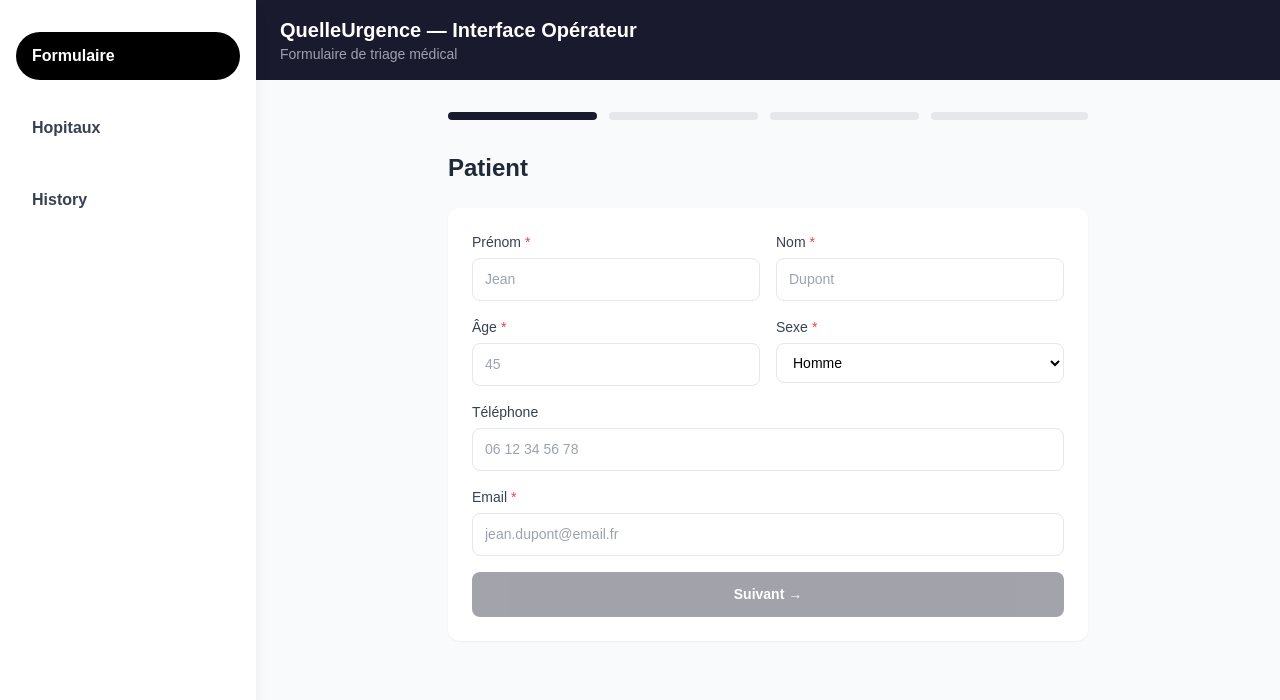
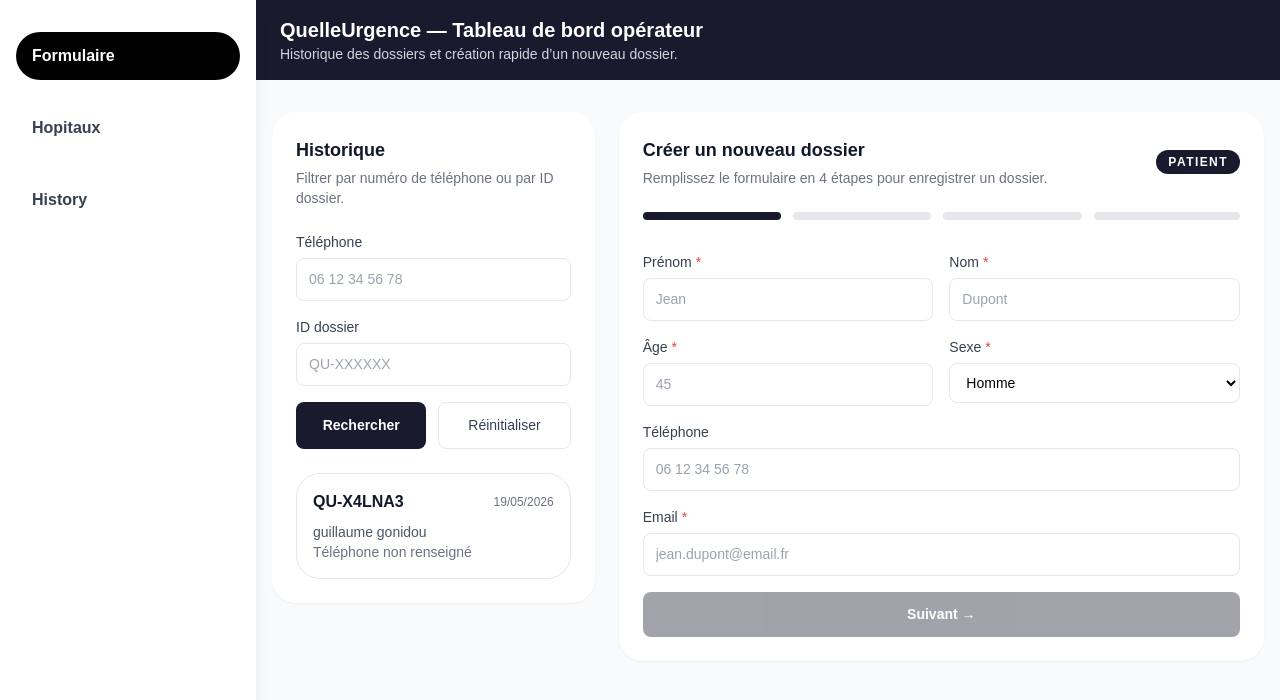
Before and after one commit to MarwaneGP/QuelleUrgence-refont, a Next.js app: page /operateur in a window 1280 px wide. Shown: the top 700 px of the page. Built offline with nearby package versions, Linux system fonts and the light colour scheme.

Commit message:
dashboard operator

```diff
--- /dev/null
+++ b/app/api/dossiers/route.ts
@@ -0,0 +1,20 @@
+import { NextResponse } from 'next/server';
+import { getAllDossiers } from '@/lib/dossier';
+
+export async function GET(request: Request) {
+  const url = new URL(request.url);
+  const phone = url.searchParams.get('phone')?.trim() ?? '';
+  const accessCode = url.searchParams.get('id')?.trim().toUpperCase() ?? '';
+
+  const dossiers = getAllDossiers().filter(dossier => {
+    if (phone && !dossier.patient.phone.toLowerCase().includes(phone.toLowerCase())) {
+      return false;
+    }
+    if (accessCode && !dossier.accessCode.toUpperCase().includes(accessCode)) {
+      return false;
+    }
+    return true;
+  });
+
+  return NextResponse.json({ dossiers });
+}
--- a/app/operateur/page.tsx
+++ b/app/operateur/page.tsx
@@ -28,6 +28,17 @@ const COMMON_SYMPTOMS = [
 ];
 
 type Step = 'patient' | 'symptoms' | 'location' | 'confirm' | 'result';
+
+type DossierHistoryItem = {
+  accessCode: string;
+  createdAt: string;
+  patient: {
+    firstName: string;
+    lastName: string;
+    phone: string;
+    email: string;
+  };
+};
 
 interface FormData {
   firstName: string;
@@ -72,6 +83,15 @@ export default function OperateurPage() {
   const [result, setResult] = useState<CreateDossierResponse | null>(null);
   const [error, setError] = useState<string | null>(null);
   const [locating, setLocating] = useState(false);
+  const [history, setHistory] = useState<DossierHistoryItem[]>([]);
+  const [historyLoading, setHistoryLoading] = useState(false);
+  const [historyPhone, setHistoryPhone] = useState('');
+  const [historyId, setHistoryId] = useState('');
+  const [historyError, setHistoryError] = useState<string | null>(null);
+
+  useEffect(() => {
+    loadHistory();
+  }, []);
 
   useEffect(() => {
     if (step === 'location' && !form.latitude) {
@@ -99,6 +119,38 @@ export default function OperateurPage() {
       ...f,
       symptoms: f.symptoms.includes(s) ? f.symptoms.filter(x => x !== s) : [...f.symptoms, s],
     }));
+  }
+
+  async function loadHistory(phone = historyPhone, accessCode = historyId) {
+    setHistoryLoading(true);
+    setHistoryError(null);
+
+    const params = new URLSearchParams();
+    if (phone.trim()) params.set('phone', phone.trim());
+    if (accessCode.trim()) params.set('id', accessCode.trim().toUpperCase());
+
+    try {
+      const res = await fetch(`/api/dossiers?${params.toString()}`);
+      if (!res.ok) {
+        throw new Error('Impossible de charger l’historique');
+      }
+      const data = await res.json();
+      setHistory(data.dossiers ?? []);
+    } catch (e) {
+      setHistoryError(e instanceof Error ? e.message : 'Erreur lors du chargement de l’historique');
+    } finally {
+      setHistoryLoading(false);
+    }
+  }
+
+  function handleSearch() {
+    loadHistory(historyPhone, historyId);
+  }
+
+  function resetSearch() {
+    setHistoryPhone('');
+    setHistoryId('');
+    loadHistory('', '');
   }
 
   async function handleSubmit() {
@@ -132,6 +184,7 @@ export default function OperateurPage() {
       if (!res.ok) throw new Error(data.error ?? 'Erreur inconnue');
       setResult(data);
       setStep('result');
+      loadHistory();
     } catch (e) {
       setError(e instanceof Error ? e.message : 'Erreur lors de la création du dossier');
     } finally {
@@ -159,16 +212,95 @@ export default function OperateurPage() {
     <>
       <Header />
       <div className="min-h-screen bg-gray-50 pb-24 md:pb-0">
-      <header className="bg-[#1a1a2e] text-white px-6 py-4 flex items-center gap-4">
+      <header className="bg-[#1a1a2e] text-white px-6 py-4 flex items-center justify-between gap-4">
         <div>
-          <h1 className="text-xl font-bold">QuelleUrgence — Interface Opérateur</h1>
-          <p className="text-sm text-gray-400">Formulaire de triage médical</p>
+          <h1 className="text-xl font-bold">QuelleUrgence — Tableau de bord opérateur</h1>
+          <p className="text-sm text-gray-300">Historique des dossiers et création rapide d’un nouveau dossier.</p>
         </div>
       </header>
 
-      <main className="max-w-2xl mx-auto px-4 py-8">
+      <main className="max-w-7xl mx-auto px-4 py-8">
+        <div className="grid gap-6 xl:grid-cols-[1fr_2fr]">
+          <aside className="space-y-6">
+            <section className="bg-white rounded-3xl shadow-sm p-6">
+              <div className="flex items-start justify-between gap-4">
+                <div>
+                  <h2 className="text-lg font-semibold text-gray-900">Historique</h2>
+                  <p className="text-sm text-gray-500 mt-1">Filtrer par numéro de téléphone ou par ID dossier.</p>
+                </div>
+              </div>
+
+              <div className="space-y-4 mt-6">
+                <Field label="Téléphone">
+                  <input
+                    className="input"
+                    type="tel"
+                    value={historyPhone}
+                    onChange={e => setHistoryPhone(e.target.value)}
+                    placeholder="06 12 34 56 78"
+                  />
+                </Field>
+                <Field label="ID dossier">
+                  <input
+                    className="input"
+                    value={historyId}
+                    onChange={e => setHistoryId(e.target.value.toUpperCase())}
+                    placeholder="QU-XXXXXX"
+                  />
+                </Field>
+                <div className="flex gap-3">
+                  <button className="btn-primary flex-1" onClick={handleSearch} disabled={historyLoading}>
+                    Rechercher
+                  </button>
+                  <button className="btn-secondary flex-1" onClick={resetSearch}>
+                    Réinitialiser
+                  </button>
+                </div>
+              </div>
+
+              <div className="mt-6 space-y-3">
+                {historyLoading ? (
+                  <div className="rounded-2xl bg-gray-50 p-4 text-sm text-gray-500">Chargement de l'historique...</div>
+                ) : historyError ? (
+                  <div className="rounded-2xl bg-red-50 p-4 text-sm text-red-700">{historyError}</div>
+                ) : history.length === 0 ? (
+                  <div className="rounded-2xl bg-gray-50 p-4 text-sm text-gray-600">Aucun dossier trouvé.</div>
+                ) : (
+                  <div className="space-y-3">
+                    {history.map(dossier => (
+                      <a
+                        key={dossier.accessCode}
+                        href={`/dossier/${encodeURIComponent(dossier.accessCode)}`}
+                        className="block rounded-3xl border border-gray-200 p-4 hover:border-[#1a1a2e] transition-colors"
+                      >
+                        <div className="flex items-center justify-between gap-3">
+                          <p className="font-semibold text-gray-900">{dossier.accessCode}</p>
+                          <p className="text-xs text-gray-500">{new Date(dossier.createdAt).toLocaleDateString('fr-FR')}</p>
+                        </div>
+                        <p className="text-sm text-gray-600 mt-2">{dossier.patient.firstName} {dossier.patient.lastName}</p>
+                        <p className="text-sm text-gray-500">{dossier.patient.phone || 'Téléphone non renseigné'}</p>
+                      </a>
+                    ))}
+                  </div>
+                )}
+              </div>
+            </section>
+          </aside>
+
+          <section className="space-y-6">
+            <div className="bg-white rounded-3xl shadow-sm p-6">
+              <div className="flex items-center justify-between gap-4 mb-6">
+                <div>
+                  <h2 className="text-lg font-semibold text-gray-900">Créer un nouveau dossier</h2>
+                  <p className="text-sm text-gray-500 mt-1">Remplissez le formulaire en 4 étapes pour enregistrer un dossier.</p>
+                </div>
+                <span className="inline-flex items-center rounded-full bg-[#1a1a2e] px-3 py-1 text-xs font-semibold uppercase tracking-[0.12em] text-white">
+                  {stepLabels[step]}
+                </span>
+              </div>
+
               {step !== 'result' && (
-          <nav className="flex gap-1 mb-8" aria-label="Étapes">
+                <nav className="flex gap-1 mb-8" aria-label="Étapes du formulaire">
                   {steps.map((s, i) => (
                     <div key={s} className="flex items-center gap-1 flex-1">
                       <div
@@ -182,14 +314,8 @@ export default function OperateurPage() {
                 </nav>
               )}
 
-        {step !== 'result' && (
-          <h2 className="text-2xl font-semibold text-gray-800 mb-6">
-            {stepLabels[step]}
-          </h2>
-        )}
-
               {step === 'patient' && (
-          <div className="bg-white rounded-xl shadow-sm p-6 space-y-4">
+                <div className="space-y-4">
                   <div className="grid grid-cols-2 gap-4">
                     <Field label="Prénom" required>
                       <input className="input" value={form.firstName} onChange={e => setForm(f => ({ ...f, firstName: e.target.value }))} placeholder="Jean" />
@@ -198,6 +324,7 @@ export default function OperateurPage() {
                       <input className="input" value={form.lastName} onChange={e => setForm(f => ({ ...f, lastName: e.target.value }))} placeholder="Dupont" />
                     </Field>
                   </div>
+
                   <div className="grid grid-cols-2 gap-4">
                     <Field label="Âge" required>
                       <input className="input" type="number" min={0} max={120} value={form.age} onChange={e => setForm(f => ({ ...f, age: e.target.value }))} placeholder="45" />
@@ -210,6 +337,7 @@ export default function OperateurPage() {
                       </select>
                     </Field>
                   </div>
+
                   <Field label="Téléphone">
                     <input className="input" type="tel" value={form.phone} onChange={e => setForm(f => ({ ...f, phone: e.target.value }))} placeholder="06 12 34 56 78" />
                   </Field>
@@ -227,7 +355,7 @@ export default function OperateurPage() {
               )}
 
               {step === 'symptoms' && (
-          <div className="bg-white rounded-xl shadow-sm p-6 space-y-6">
+                <div className="space-y-6">
                   <div>
                     <p className="text-sm font-medium text-gray-700 mb-3">Symptômes (sélectionner tous ceux qui s'appliquent)</p>
                     <div className="flex flex-wrap gap-2">
@@ -292,7 +420,7 @@ export default function OperateurPage() {
               )}
 
               {step === 'location' && (
-          <div className="bg-white rounded-xl shadow-sm p-6 space-y-4">
+                <div className="space-y-4">
                   <p className="text-sm text-gray-600">La localisation permet de trouver les hôpitaux les plus proches du patient.</p>
 
                   {locating && (
@@ -337,7 +465,7 @@ export default function OperateurPage() {
               )}
 
               {step === 'confirm' && (
-          <div className="bg-white rounded-xl shadow-sm p-6 space-y-6">
+                <div className="space-y-6">
                   <section className="space-y-2">
                     <h3 className="text-sm font-semibold text-gray-500 uppercase tracking-wide">Patient</h3>
                     <p className="font-medium">{form.firstName} {form.lastName}, {form.age} ans ({form.gender})</p>
@@ -384,12 +512,12 @@ export default function OperateurPage() {
 
               {step === 'result' && result && (
                 <div className="space-y-6">
-            <div className="bg-white rounded-xl shadow-sm p-8 text-center space-y-4">
+                  <div className="bg-white rounded-3xl p-8 shadow-sm text-center space-y-4">
                     <div className="w-16 h-16 bg-green-100 rounded-full flex items-center justify-center mx-auto text-3xl">✓</div>
                     <h2 className="text-2xl font-bold text-gray-800">Dossier créé</h2>
                     <p className="text-gray-500 text-sm">{result.message}</p>
 
-              <div className="bg-gray-50 rounded-xl p-6">
+                    <div className="bg-gray-50 rounded-3xl p-6">
                       <p className="text-xs text-gray-400 uppercase tracking-widest mb-2">Code d'accès</p>
                       <p className="text-4xl font-bold tracking-widest text-[#1a1a2e]">{result.accessCode}</p>
                     </div>
@@ -407,6 +535,9 @@ export default function OperateurPage() {
                   </button>
                 </div>
               )}
+            </div>
+          </section>
+        </div>
       </main>
 
       <style jsx>{`
--- a/lib/dossier.ts
+++ b/lib/dossier.ts
@@ -40,6 +40,22 @@ export function getDossier(accessCode: string): Dossier | null {
   }
 }
 
+export function getAllDossiers(): Dossier[] {
+  ensureDir();
+  return fs.readdirSync(DOSSIERS_DIR)
+    .filter(file => file.toLowerCase().endsWith('.json'))
+    .map(file => {
+      try {
+        const raw = fs.readFileSync(path.join(DOSSIERS_DIR, file), 'utf-8');
+        return JSON.parse(raw) as Dossier;
+      } catch {
+        return null;
+      }
+    })
+    .filter((item): item is Dossier => item !== null)
+    .sort((a, b) => b.createdAt.localeCompare(a.createdAt));
+}
+
 export function dossierExists(accessCode: string): boolean {
   ensureDir();
   const sanitized = accessCode.toUpperCase().replace(/[^A-Z0-9-]/g, '');
```
Also changed, not shown: 1 other file (tests, documents, lock files or other folders). Lines whose indentation alone changed are shown as unchanged.
